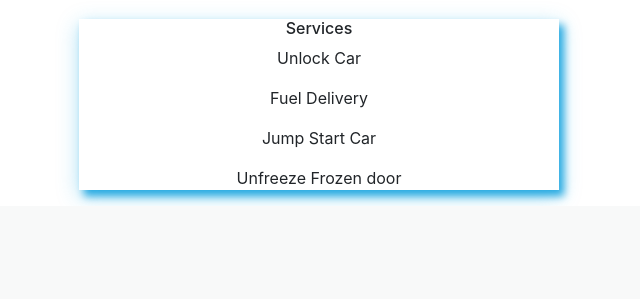
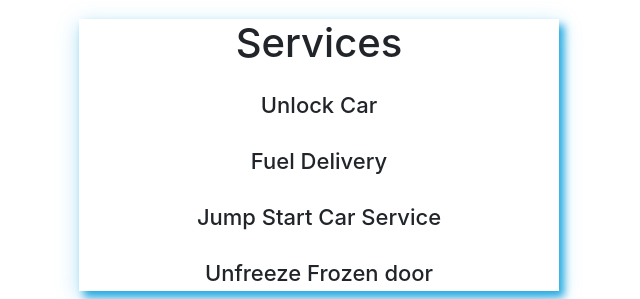
Before and after one commit to silvano905/car, a Django app: page / in a window 1280 px wide. Shown: the part 2474-2773 px from the top of the page, without its empty margins (321-961 px from the left). Before the commit the page ends 2679 px from the top, so only its background shows below. Run offline with Django 3.2, Linux system fonts and the light colour scheme; data comes from the database, SQL or seed files in the repository; some libraries are stand-ins or nearby versions.

Commit message:
2/20/19 5

```diff
--- a/helper/templates/helper/home.html
+++ b/helper/templates/helper/home.html
@@ -202,7 +202,7 @@
                     <div class="card_width card purple_shadow">
                         <img class="card-img-top"
                              src="http://drive.google.com/uc?export=view&id=1tjeNkV-Fyy5Zm0-lbdIitDTiLB3muG4c"
-                             alt="free car jump start">
+                             alt="free car jump start service" title="car jump start service">
 
                         <div class="card-body">
                             <h5 class="card-title">Need a jump start?</h5>
@@ -402,11 +402,11 @@
 
     <div align="center" class="top_margin">
         <div class="purple_shadow">
-            <h6>Services</h6>
-            <p>Unlock Car</p>
-            <p>Fuel Delivery</p>
-            <p>Jump Start Car</p>
-            <p>Unfreeze Frozen door</p>
+            <h1>Services</h1>
+            <h1><span style="font-size: 22px">Unlock Car</span></h1>
+            <h1><span style="font-size: 22px">Fuel Delivery</span></h1>
+            <h1><span style="font-size: 22px">Jump Start Car Service</span></h1>
+            <h1><span style="font-size: 22px">Unfreeze Frozen door</span></h1>
 
         </div>
     </div>
```
